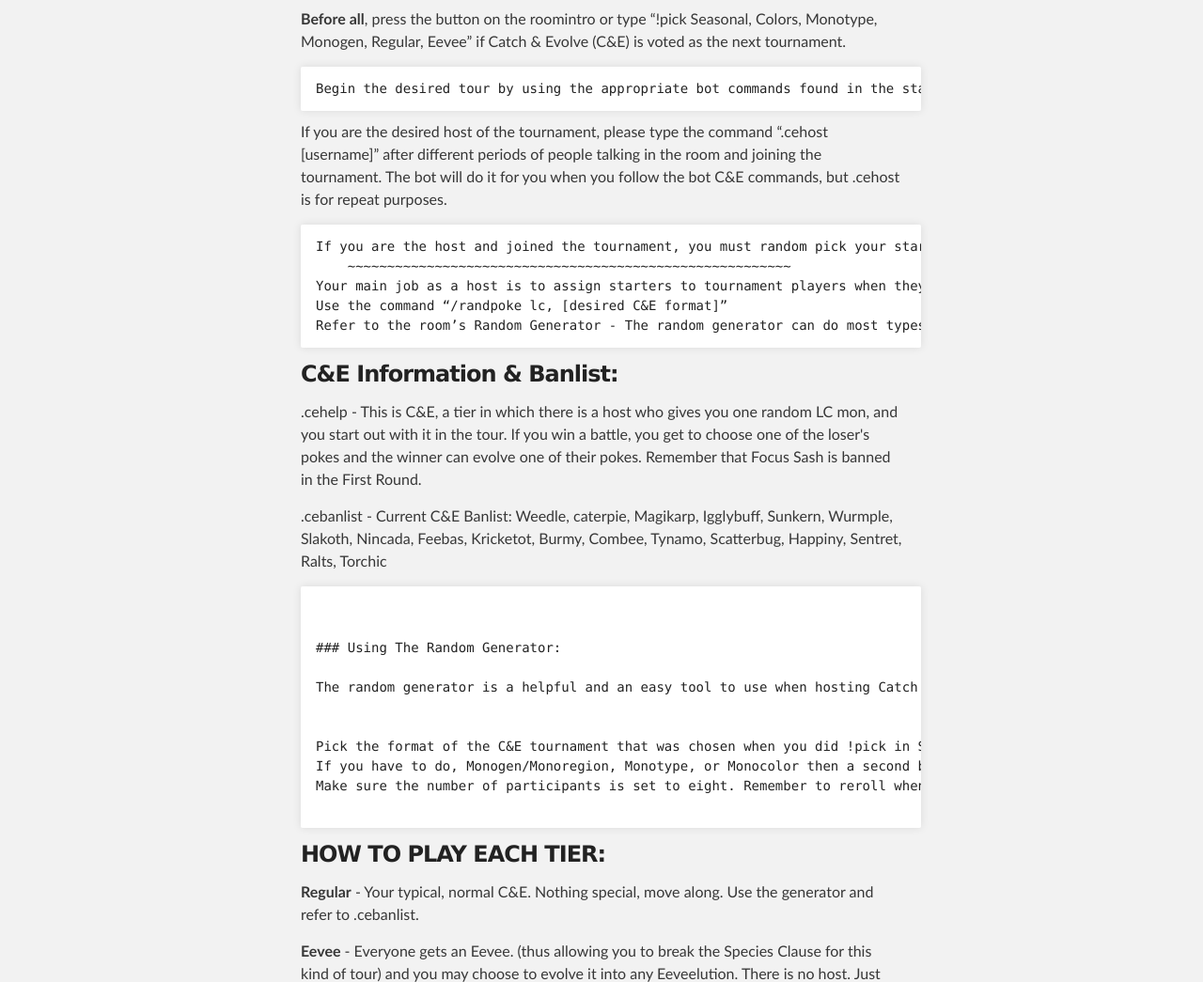
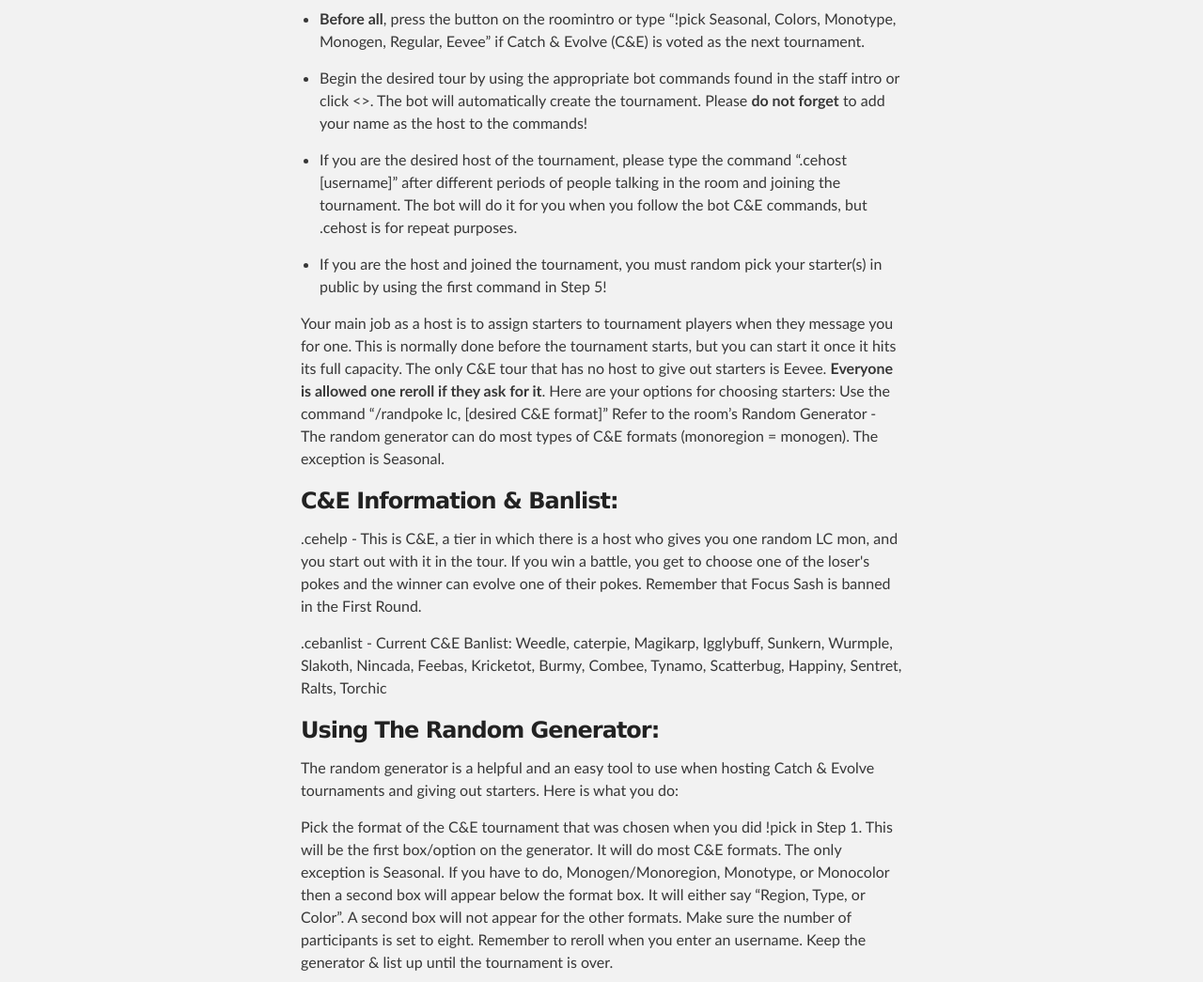
Before and after one commit to CharizardtheFireMage/ce, a plain HTML site: page index.html in a window 1280 px wide. Shown: the part 216-1261 px from the top of the page at 94% size. Drawn offline with Linux system fonts and the light colour scheme.

```diff
--- a/index.html
+++ b/index.html
@@ -31,19 +31,16 @@
     <!-- MAIN CONTENT -->
     <div id="main_content_wrap" class="outer">
       <section id="main_content" class="inner">
-        <p><strong>Before all</strong>, press the button on the roomintro or type “!pick Seasonal, Colors, Monotype, Monogen, Regular, Eevee” if Catch &amp; Evolve (C&amp;E) is voted as the next tournament.</p>
+        <ul>
+<li><p><strong>Before all</strong>, press the button on the roomintro or type “!pick Seasonal, Colors, Monotype, Monogen, Regular, Eevee” if Catch &amp; Evolve (C&amp;E) is voted as the next tournament.</p></li>
+<li><p>Begin the desired tour by using the appropriate bot commands found in the staff intro or click &lt;&gt;. The bot will automatically create the tournament. Please <strong>do not forget</strong> to add your name as the host to the commands!</p></li>
+<li><p>If you are the desired host of the tournament, please type the command “.cehost [username]” after different periods of people talking in the room and joining the tournament. The bot will do it for you when you follow the bot C&amp;E commands, but .cehost is for repeat purposes.</p></li>
+<li><p>If you are the host and joined the tournament, you must random pick your starter(s) in public by using the first command in Step 5!</p></li>
+</ul>
 
-<pre><code>Begin the desired tour by using the appropriate bot commands found in the staff intro or click &lt;&lt;here&gt;&gt;. The bot will automatically create the tournament. Please **do not forget** to add your name as the host to the commands!
-</code></pre>
-
-<p>If you are the desired host of the tournament, please type the command “.cehost [username]” after different periods of people talking in the room and joining the tournament. The bot will do it for you when you follow the bot C&amp;E commands, but .cehost is for repeat purposes.</p>
-
-<pre><code>If you are the host and joined the tournament, you must random pick your starter(s) in public by using the first command in Step 5!
-    ~~~~~~~~~~~~~~~~~~~~~~~~~~~~~~~~~~~~~~~~~~~~~~~~~~~~~~~~
-Your main job as a host is to assign starters to tournament players when they message you for one. This is normally done before the tournament starts, but you can start it once it hits its full capacity. The only C&amp;E tour that has no host to give out starters is Eevee. **Everyone is allowed one reroll if they ask for it**. Here are your options for choosing starters:
+<p>Your main job as a host is to assign starters to tournament players when they message you for one. This is normally done before the tournament starts, but you can start it once it hits its full capacity. The only C&amp;E tour that has no host to give out starters is Eevee. <strong>Everyone is allowed one reroll if they ask for it</strong>. Here are your options for choosing starters:
 Use the command “/randpoke lc, [desired C&amp;E format]”
-Refer to the room’s Random Generator - The random generator can do most types of C&amp;E formats (monoregion = monogen). The exception is Seasonal.
-</code></pre>
+Refer to the room’s Random Generator - The random generator can do most types of C&amp;E formats (monoregion = monogen). The exception is Seasonal.</p>
 
 <h3>
 <a id="ce-information--banlist" class="anchor" href="#ce-information--banlist" aria-hidden="true"><span aria-hidden="true" class="octicon octicon-link"></span></a>C&amp;E Information &amp; Banlist:</h3>
@@ -52,18 +49,14 @@
 
 <p>.cebanlist - Current C&amp;E Banlist: Weedle, caterpie, Magikarp, Igglybuff, Sunkern, Wurmple, Slakoth, Nincada, Feebas, Kricketot, Burmy, Combee, Tynamo, Scatterbug, Happiny, Sentret, Ralts, Torchic</p>
 
-<pre><code>
+<h3>
+<a id="using-the-random-generator" class="anchor" href="#using-the-random-generator" aria-hidden="true"><span aria-hidden="true" class="octicon octicon-link"></span></a>Using The Random Generator:</h3>
 
-### Using The Random Generator:
+<p>The random generator is a helpful and an easy tool to use when hosting Catch &amp; Evolve tournaments and giving out starters. Here is what you do:</p>
 
-The random generator is a helpful and an easy tool to use when hosting Catch &amp; Evolve tournaments and giving out starters. Here is what you do:
-
-
-Pick the format of the C&amp;E tournament that was chosen when you did !pick in Step 1. This will be the first box/option on the generator. It will do most C&amp;E formats. The only exception is Seasonal.
+<p>Pick the format of the C&amp;E tournament that was chosen when you did !pick in Step 1. This will be the first box/option on the generator. It will do most C&amp;E formats. The only exception is Seasonal.
 If you have to do, Monogen/Monoregion, Monotype, or Monocolor then a second box will appear below the format box. It will either say “Region, Type, or Color”. A second box will not appear for the other formats.
-Make sure the number of participants is set to eight. Remember to reroll when you enter an username. Keep the generator &amp; list up until the tournament is over.
-
-</code></pre>
+Make sure the number of participants is set to eight. Remember to reroll when you enter an username. Keep the generator &amp; list up until the tournament is over.</p>
 
 <h3>
 <a id="how-to-play-each-tier" class="anchor" href="#how-to-play-each-tier" aria-hidden="true"><span aria-hidden="true" class="octicon octicon-link"></span></a>HOW TO PLAY EACH TIER:</h3>
```
Also changed, not shown: params.json (+1 -1 lines).
